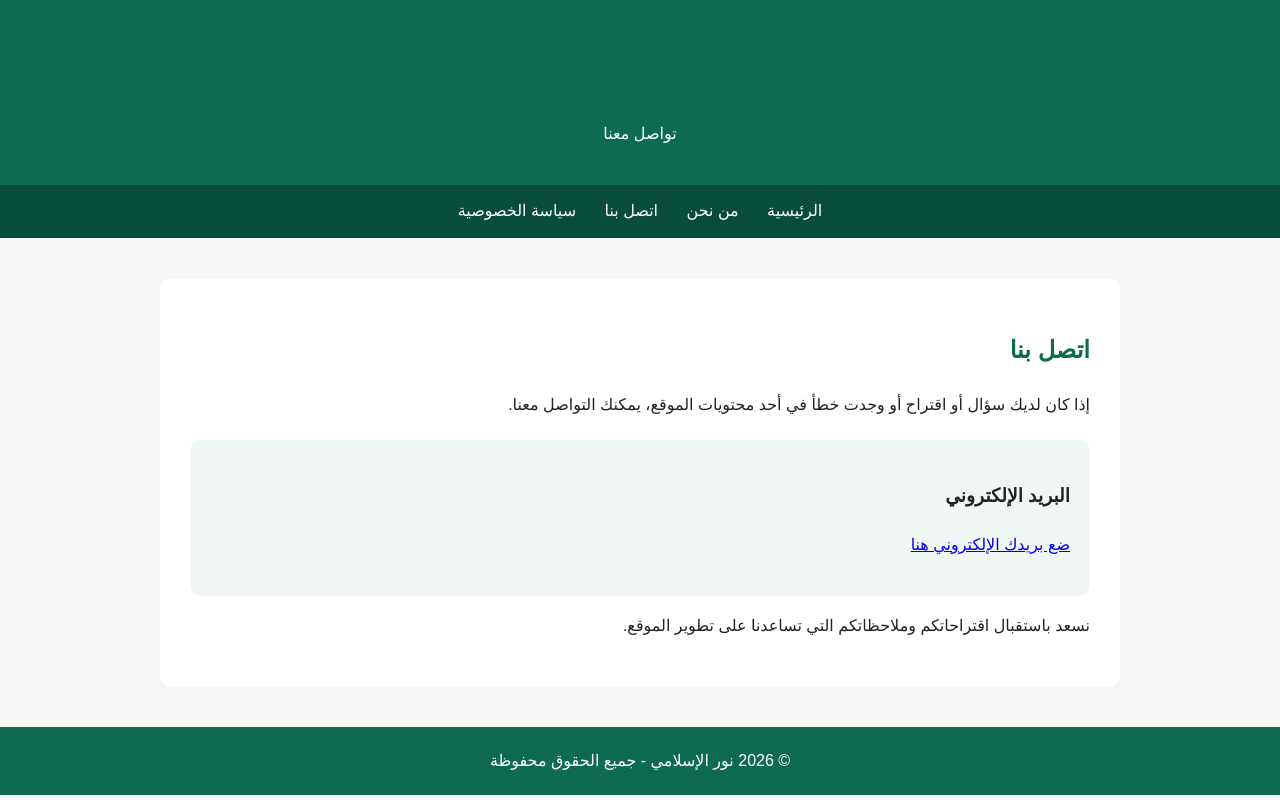
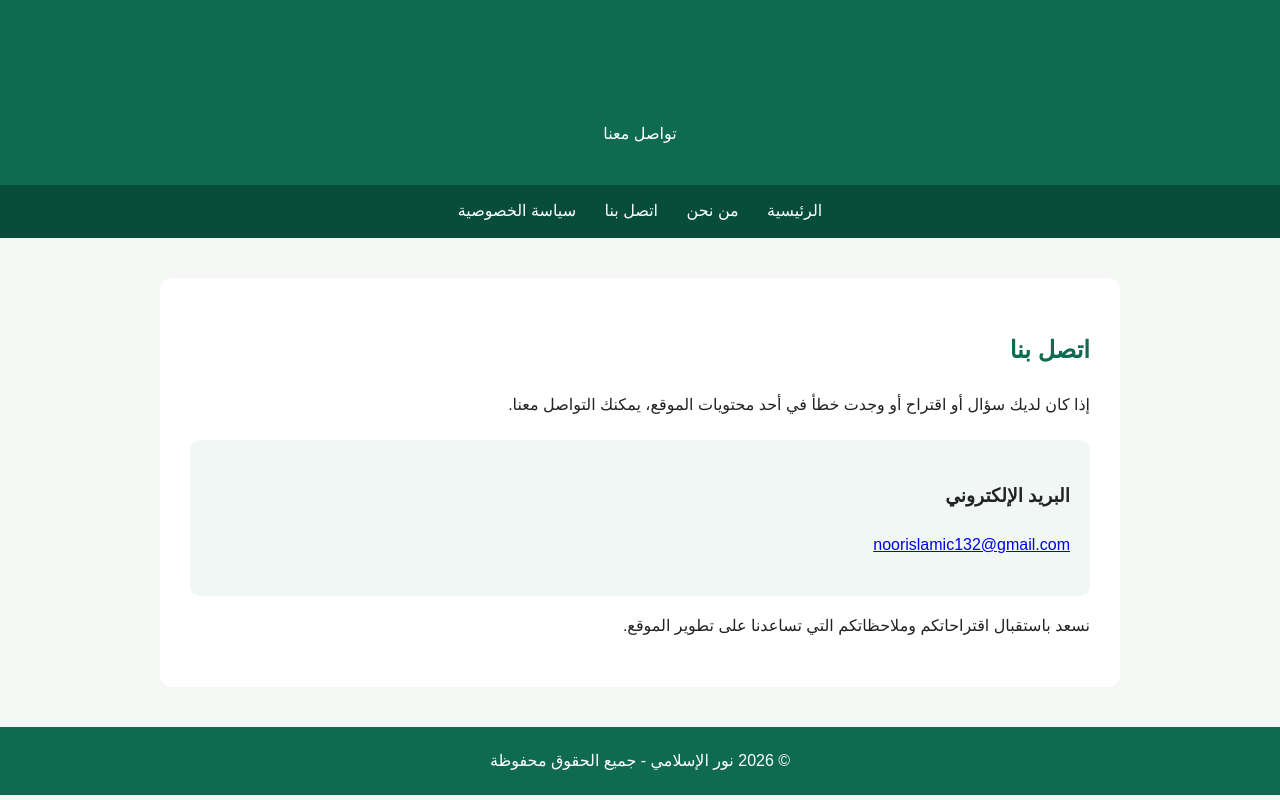
Before and after one commit to noor-islamic/noor-islamic, a plain HTML site: page contact.html in a window 1280 px wide. Drawn offline with Linux system fonts and the light colour scheme.

Commit message:
Update contact.html

```diff
--- a/contact.html
+++ b/contact.html
@@ -87,9 +87,9 @@
     <div class="contact-box">
       <h3>البريد الإلكتروني</h3>
       <p>
-        <a href="mailto:ضع-بريدك-الإلكتروني-هنا">
-          ضع بريدك الإلكتروني هنا
-        </a>
+       <a href="mailto:noorislamic132@gmail.com">
+  noorislamic132@gmail.com
+</a>
       </p>
     </div>
 
```
